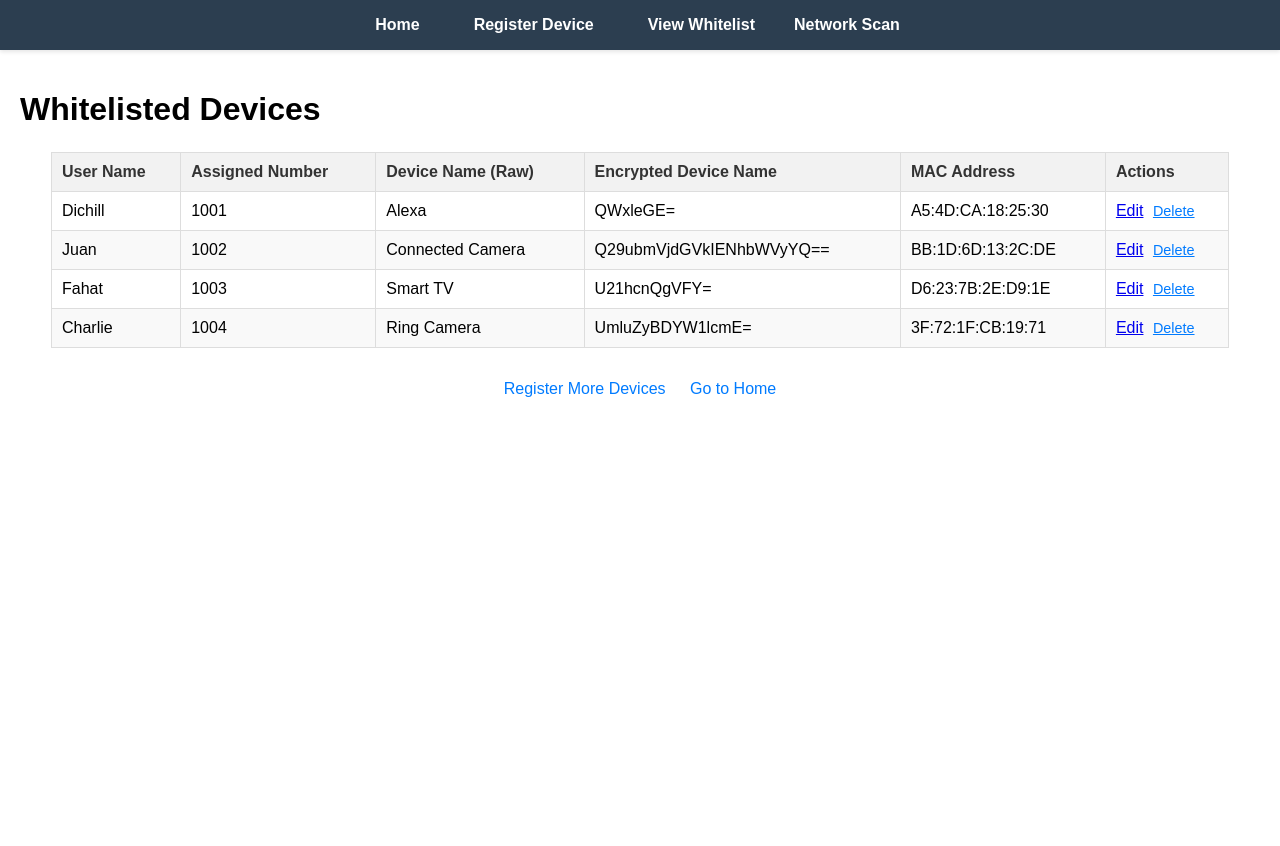
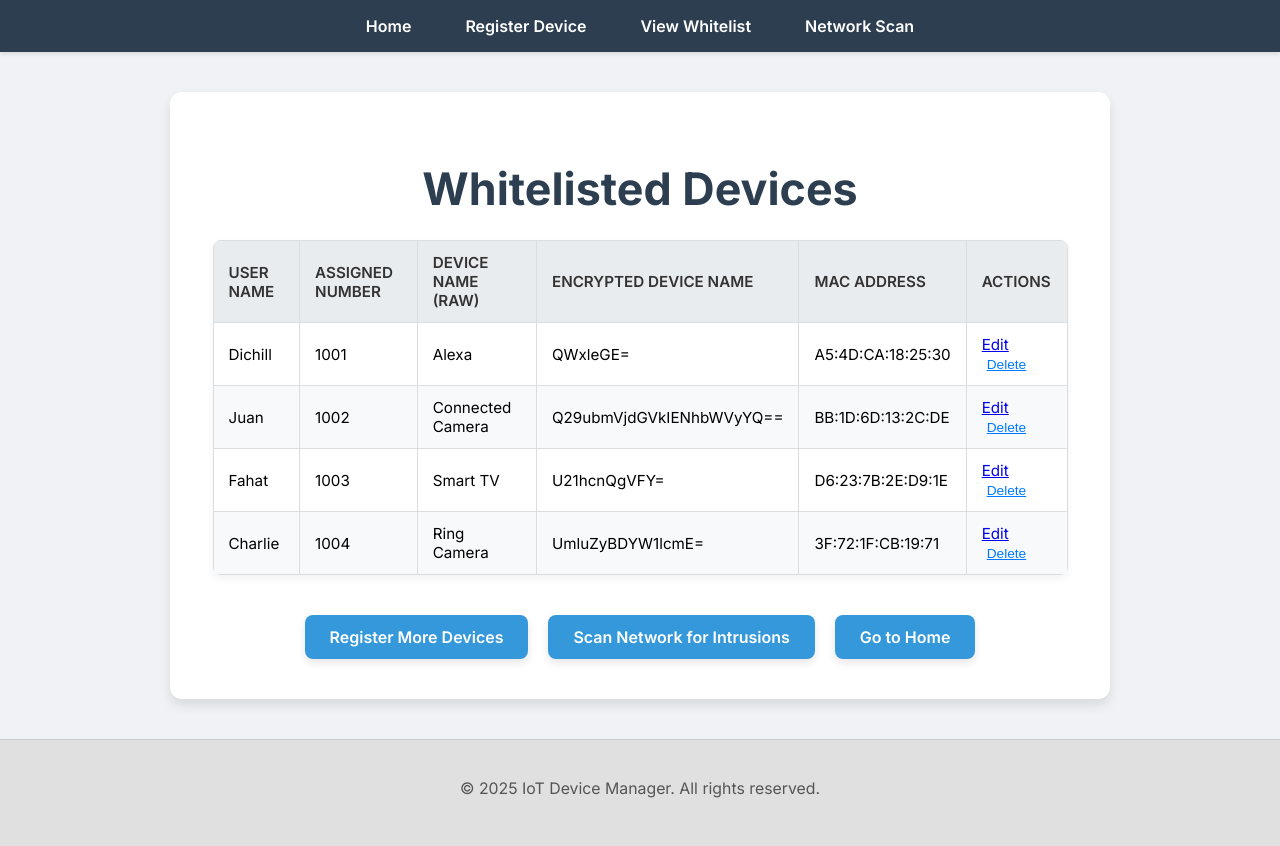
Before and after one commit to Moonbarcrypt/CSULA-Project, a Flask app: page /whitelist in a window 1280 px wide. Before the commit the page ends 397 px from the top, so only its background shows below. Run offline with Flask 3, Linux system fonts and the light colour scheme; data comes from the database, SQL or seed files in the repository.

Commit message:
Update whitelist.html

```diff
--- a/templates/whitelist.html
+++ b/templates/whitelist.html
@@ -2,30 +2,181 @@
 <html>
 <head>
     <title>Whitelist</title>
+    <link href="https://fonts.googleapis.com/css2?family=Inter:wght@300;400;600;700&display=swap" rel="stylesheet">
     <style>
-        body { font-family: Arial, sans-serif; margin: 0; }
-        .container { padding: 20px; }
-        nav { background-color: #333; padding: 1em; margin-bottom: 1em; }
-        nav ul { list-style-type: none; margin: 0; padding: 0; display: flex; }
-        nav ul li { margin-right: 20px; }
-        nav ul li a { color: white; text-decoration: none; }
-        nav ul li a:hover { text-decoration: underline; }
-        table { width: 95%; border-collapse: collapse; margin-top: 1.5em; margin-left: auto; margin-right: auto; }
-        th, td { border: 1px solid #ddd; padding: 10px; text-align: left; }
-        th { background-color: #f2f2f2; color: #333; }
-        tr:nth-child(even) { background-color: #f9f9f9; }
-        .no-entries { text-align: center; color: #888; margin-top: 1em; }
-        .link-group { text-align: center; margin-top: 2em; }
-        .link-group a { display: inline-block; margin: 0 10px; color: #007bff; text-decoration: none; }
-        .link-group a:hover { text-decoration: underline; }
-        .action-buttons form { display: inline-block; margin-left: 5px; }
+        body {
+            font-family: 'Inter', sans-serif;
+            margin: 0;
+            background-color: #f0f2f5;
+            display: flex;
+            flex-direction: column;
+            min-height: 100vh;
+        }
+        .container {
+            padding: 40px 20px;
+            max-width: 900px;
+            margin: 40px auto;
+            background-color: #ffffff;
+            border-radius: 12px;
+            box-shadow: 0 6px 12px rgba(0, 0, 0, 0.1);
+            text-align: center;
+            flex-grow: 1;
+        }
+        h1 {
+            color: #2c3e50;
+            font-size: 2.8em;
+            margin-bottom: 20px;
+            font-weight: 700;
+        }
+        p {
+            color: #555;
+            font-size: 1.1em;
+            line-height: 1.6;
+            margin-bottom: 25px;
+        }
+        nav {
+            background-color: #2c3e50;
+            padding: 1em 0;
+            margin-bottom: 0;
+            box-shadow: 0 2px 4px rgba(0, 0, 0, 0.1);
+        }
+        nav ul {
+            list-style-type: none;
+            margin: 0;
+            padding: 0;
+            display: flex;
+            justify-content: center;
+        }
+        nav ul li {
+            margin: 0 15px;
+        }
+        nav ul li a {
+            color: white;
+            text-decoration: none;
+            font-weight: 600;
+            padding: 8px 12px;
+            border-radius: 6px;
+            transition: background-color 0.3s ease;
+        }
+        nav ul li a:hover {
+            background-color: #34495e;
+            text-decoration: none;
+        }
+        table {
+            width: 95%;
+            border-collapse: collapse;
+            margin-top: 1.5em;
+            margin-left: auto;
+            margin-right: auto;
+            box-shadow: 0 4px 8px rgba(0, 0, 0, 0.05);
+            border-radius: 8px;
+            overflow: hidden; /* Ensures rounded corners apply to table */
+        }
+        th, td {
+            border: 1px solid #ddd;
+            padding: 12px 15px; /* More padding */
+            text-align: left;
+            font-size: 0.95em;
+        }
+        th {
+            background-color: #e9ecef; /* Lighter header background */
+            color: #333;
+            font-weight: 600;
+            text-transform: uppercase;
+        }
+        tr:nth-child(even) {
+            background-color: #f8f9fa; /* Alternating row colors */
+        }
+        tr:hover {
+            background-color: #e2f0f7; /* Subtle hover effect */
+        }
+        .no-entries {
+            text-align: center;
+            color: #888;
+            margin-top: 1em;
+            padding: 20px;
+            background-color: #fdfdfd;
+            border-radius: 8px;
+            box-shadow: 0 2px 4px rgba(0, 0, 0, 0.05);
+        }
+        .link-group {
+            text-align: center;
+            margin-top: 40px;
+            display: flex;
+            justify-content: center;
+            gap: 20px;
+            flex-wrap: wrap;
+        }
+        .link-group a {
+            background-color: #3498db; /* Blue button */
+            color: white;
+            padding: 12px 25px;
+            text-decoration: none;
+            border-radius: 8px;
+            font-weight: 600;
+            font-size: 1em;
+            transition: background-color 0.3s ease, transform 0.2s ease;
+            box-shadow: 0 4px 8px rgba(0, 0, 0, 0.1);
+        }
+        .link-group a:hover {
+            background-color: #217dbb; /* Darker blue on hover */
+            transform: translateY(-2px);
+            box-shadow: 0 6px 12px rgba(0, 0, 0, 0.15);
+        }
+        .action-buttons form {
+            display: inline-block;
+            margin-left: 5px;
+        }
         .action-buttons button {
-            background: none; border: none; padding: 0; font-size: 0.9em; cursor: pointer; color: #007bff; text-decoration: underline;
+            background: none;
+            border: none;
+            padding: 0;
+            font-size: 0.9em;
+            cursor: pointer;
+            color: #007bff;
+            text-decoration: underline;
+            transition: color 0.2s ease;
         }
-        .action-buttons button:hover { color: #0056b3; }
-        .flash-message { padding: 10px; margin-bottom: 10px; border-radius: 5px; }
-        .flash-message.success { background-color: #d4edda; color: #155724; border: 1px solid #c3e6cb; }
-        .flash-message.error { background-color: #f8d7da; color: #721c24; border: 1px solid #f5c6cb; }
+        .action-buttons button:hover {
+            color: #0056b3;
+        }
+        .flash-message {
+            padding: 15px;
+            margin-bottom: 20px;
+            border-radius: 8px;
+            font-weight: 600;
+            text-align: left;
+            box-shadow: 0 2px 4px rgba(0, 0, 0, 0.08);
+        }
+        .flash-message.success {
+            background-color: #d4edda;
+            color: #155724;
+            border: 1px solid #c3e6cb;
+        }
+        .flash-message.error {
+            background-color: #f8d7da;
+            color: #721c24;
+            border: 1px solid #f5c6cb;
+        }
+        footer {
+            margin-top: auto;
+            padding: 20px;
+            text-align: center;
+            color: #777;
+            font-size: 0.9em;
+            background-color: #e0e0e0;
+            border-top: 1px solid #ccc;
+        }
+
+        /* Responsive adjustments */
+        @media (max-width: 768px) {
+            h1 { font-size: 2em; }
+            .container { margin: 20px auto; padding: 20px; }
+            table { width: 100%; font-size: 0.8em; }
+            th, td { padding: 8px 10px; }
+            .link-group { flex-direction: column; gap: 15px; }
+            .link-group a { width: 80%; }
+        }
     </style>
 </head>
 <body>
@@ -78,8 +229,13 @@
 
         <div class="link-group">
             <a href="{{ url_for('register') }}">Register More Devices</a>
+            <a href="{{ url_for('network_scan_page') }}">Scan Network for Intrusions</a>
             <a href="{{ url_for('index') }}">Go to Home</a>
         </div>
     </div>
+
+    <footer>
+        <p>&copy; 2025 IoT Device Manager. All rights reserved.</p>
+    </footer>
 </body>
 </html>
```
